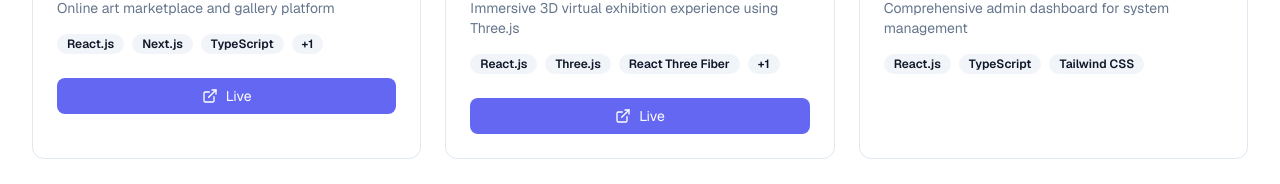
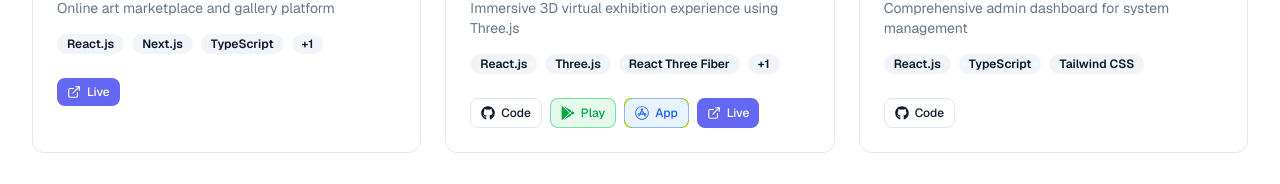
Before and after one commit to kamboj-ayush/portfolio, a Next.js app: page /projects in a window 1280 px wide. Shown: the part 921-1105 px from the top of the page. Built offline with nearby package versions, Linux system fonts and the light colour scheme.

Commit message:
Integrate Contact Form into Home Section and Enhance Project Action Buttons

```diff
--- a/app/projects/[slug]/page.tsx
+++ b/app/projects/[slug]/page.tsx
@@ -3,7 +3,7 @@ import Image from 'next/image';
 import Link from 'next/link';
 import { motion } from 'framer-motion';
 import { ArrowLeft, ExternalLink, Calendar, Users, CheckCircle } from 'lucide-react';
-import { FaGithub } from 'react-icons/fa';
+import { FaGithub, FaGooglePlay, FaAppStore } from 'react-icons/fa';
 import { Container } from '@/components/ui/container';
 import { Badge } from '@/components/ui/badge';
 import { getProjectBySlug, getProjects } from '@/lib/profile';
@@ -44,6 +44,11 @@ export default function ProjectPage({ params }: ProjectPageProps) {
   const architecture = 'architecture' in project ? project.architecture as string | undefined : undefined;
   const results = 'results' in project ? project.results as any[] | undefined : undefined;
   const githubUrl = 'githubUrl' in project ? project.githubUrl as string | undefined : undefined;
+  const githubLink = 'githubLink' in project ? project.githubLink as string | undefined : undefined;
+  const isLiveOnPlayStore = 'isLiveOnPlayStore' in project ? project.isLiveOnPlayStore as boolean | undefined : undefined;
+  const playStoreLink = 'playStoreLink' in project ? project.playStoreLink as string | undefined : undefined;
+  const isLiveOnAppStore = 'isLiveOnAppStore' in project ? project.isLiveOnAppStore as boolean | undefined : undefined;
+  const appStoreLink = 'appStoreLink' in project ? project.appStoreLink as string | undefined : undefined;
 
   return (
     <div className="py-16 sm:py-24">
@@ -101,16 +106,38 @@ export default function ProjectPage({ params }: ProjectPageProps) {
           </div>
 
           {/* Action Buttons */}
-          <div className="flex flex-wrap gap-4 mt-8">
-            {githubUrl && (
+          <div className="flex flex-wrap gap-3 mt-8">
+            {(githubLink || githubUrl) && (
               <a
-                href={githubUrl}
+                href={(githubLink || githubUrl) as string}
                 target="_blank"
                 rel="noopener noreferrer"
-                className="inline-flex items-center justify-center gap-2 rounded-lg font-medium transition-all duration-200 focus-visible:outline-none focus-visible:ring-2 focus-visible:ring-offset-2 border border-input bg-background hover:bg-accent hover:text-accent-foreground h-11 px-8"
+                className="inline-flex items-center justify-center gap-2 rounded-lg font-medium transition-all duration-200 focus-visible:outline-none focus-visible:ring-2 focus-visible:ring-offset-2 border-2 border-input bg-background hover:bg-accent hover:text-accent-foreground h-11 px-6"
               >
                 <FaGithub className="h-5 w-5" />
-                View Code
+                <span>Code</span>
+              </a>
+            )}
+            {isLiveOnPlayStore && playStoreLink && (
+              <a
+                href={playStoreLink}
+                target="_blank"
+                rel="noopener noreferrer"
+                className="inline-flex items-center justify-center gap-2 rounded-lg font-medium transition-all duration-200 focus-visible:outline-none focus-visible:ring-2 focus-visible:ring-offset-2 border border-green-500/50 bg-green-500/10 hover:bg-green-500/20 text-green-600 h-11 px-6"
+              >
+                <FaGooglePlay className="h-4 w-4" />
+                <span>Play Store</span>
+              </a>
+            )}
+            {isLiveOnAppStore && appStoreLink && (
+              <a
+                href={appStoreLink}
+                target="_blank"
+                rel="noopener noreferrer"
+                className="inline-flex items-center justify-center gap-2 rounded-lg font-medium transition-all duration-200 focus-visible:outline-none focus-visible:ring-2 focus-visible:ring-offset-2 border border-blue-500/50 bg-blue-500/10 hover:bg-blue-500/20 text-blue-600 h-11 px-6"
+              >
+                <FaAppStore className="h-4 w-4" />
+                <span>App Store</span>
               </a>
             )}
             {project.liveUrl && (
@@ -118,10 +145,10 @@ export default function ProjectPage({ params }: ProjectPageProps) {
                 href={project.liveUrl}
                 target="_blank"
                 rel="noopener noreferrer"
-                className="inline-flex items-center justify-center gap-2 rounded-lg font-medium transition-all duration-200 focus-visible:outline-none focus-visible:ring-2 focus-visible:ring-offset-2 bg-primary text-primary-foreground hover:bg-primary/90 h-11 px-8"
+                className="inline-flex items-center justify-center gap-2 rounded-lg font-medium transition-all duration-200 focus-visible:outline-none focus-visible:ring-2 focus-visible:ring-offset-2 bg-primary text-primary-foreground hover:bg-primary/90 h-11 px-6"
               >
                 <ExternalLink className="h-5 w-5" />
-                Live Demo
+                <span>Live Demo</span>
               </a>
             )}
           </div>
--- a/app/projects/page.tsx
+++ b/app/projects/page.tsx
@@ -8,6 +8,7 @@ import { Container, Badge, Button } from '@/components/ui';
 import { getProjects, getProjectCategories, getProjectTags } from '@/lib/profile';
 import { ANIMATION_VARIANTS } from '@/constants';
 import { Search, Star, Code2, ExternalLink } from 'lucide-react';
+import { FaGithub, FaGooglePlay, FaAppStore } from 'react-icons/fa';
 
 export default function ProjectsPage() {
   const allProjects = getProjects();
@@ -179,27 +180,56 @@ export default function ProjectsPage() {
                   </div>
 
                   {/* Links */}
-                  <div className="flex gap-2 pt-2">
-                    {('githubUrl' in project && project.githubUrl) ? (
+                  <div className="flex flex-wrap gap-2 pt-2">
+                    {/* GitHub Button */}
+                    {(project.githubLink || project.githubUrl) && (
                       <a
-                        href={project.githubUrl as string}
+                        href={(project.githubLink || project.githubUrl) as string}
                         target="_blank"
                         rel="noopener noreferrer"
-                        className="flex-1 flex items-center justify-center gap-2 px-4 py-2 rounded-lg border border-border hover:bg-accent transition-colors"
+                        className="flex items-center justify-center gap-1.5 px-2.5 py-1.5 rounded-lg border border-border hover:bg-accent transition-colors text-xs font-medium"
                       >
-                        <Code2 className="h-4 w-4" />
-                        <span className="text-sm">Code</span>
+                        <FaGithub className="h-3.5 w-3.5" />
+                        <span>Code</span>
                       </a>
-                    ) : null}
+                    )}
+
+                    {/* Play Store Button */}
+                    {project.isLiveOnPlayStore && project.playStoreLink && (
+                      <a
+                        href={project.playStoreLink}
+                        target="_blank"
+                        rel="noopener noreferrer"
+                        className="flex items-center justify-center gap-1.5 px-2.5 py-1.5 rounded-lg border border-green-500/50 bg-green-500/10 hover:bg-green-500/20 transition-colors text-xs font-medium text-green-600"
+                      >
+                        <FaGooglePlay className="h-3.5 w-3.5" />
+                        <span>Play</span>
+                      </a>
+                    )}
+
+                    {/* App Store Button */}
+                    {project.isLiveOnAppStore && project.appStoreLink && (
+                      <a
+                        href={project.appStoreLink}
+                        target="_blank"
+                        rel="noopener noreferrer"
+                        className="flex items-center justify-center gap-1.5 px-2.5 py-1.5 rounded-lg border border-blue-500/50 bg-blue-500/10 hover:bg-blue-500/20 transition-colors text-xs font-medium text-blue-600"
+                      >
+                        <FaAppStore className="h-3.5 w-3.5" />
+                        <span>App</span>
+                      </a>
+                    )}
+
+                    {/* Live Demo Button */}
                     {project.liveUrl && (
                       <a
                         href={project.liveUrl}
                         target="_blank"
                         rel="noopener noreferrer"
-                        className="flex-1 flex items-center justify-center gap-2 px-4 py-2 rounded-lg bg-primary text-primary-foreground hover:bg-primary/90 transition-colors"
+                        className="flex items-center justify-center gap-1.5 px-2.5 py-1.5 rounded-lg bg-primary text-primary-foreground hover:bg-primary/90 transition-colors text-xs font-medium"
                       >
-                        <ExternalLink className="h-4 w-4" />
-                        <span className="text-sm">Live</span>
+                        <ExternalLink className="h-3.5 w-3.5" />
+                        <span>Live</span>
                       </a>
                     )}
                   </div>
--- a/components/sections/projects-section.tsx
+++ b/components/sections/projects-section.tsx
@@ -6,7 +6,8 @@ import Link from 'next/link';
 import { Container, Section, SectionHeader, SectionTitle, SectionDescription, Button, Badge } from '@/components/ui';
 import { getProjects, isSectionEnabled } from '@/lib/profile';
 import { ANIMATION_VARIANTS } from '@/constants';
-import { Star, Code2, ExternalLink, ArrowUpRight, Eye } from 'lucide-react';
+import { Star, Code2, ExternalLink, ArrowUpRight, Eye, Smartphone } from 'lucide-react';
+import { FaGithub, FaGooglePlay, FaAppStore } from 'react-icons/fa';
 
 export function ProjectsSection() {
   const featuredProjects = getProjects({ featured: true }).slice(0, 6);
@@ -111,27 +112,56 @@ export function ProjectsSection() {
                     </div>
 
                     {/* Action Buttons */}
-                    <div className="flex gap-2 pt-2">
-                      {('githubUrl' in project && project.githubUrl) ? (
+                    <div className="flex flex-wrap gap-2 pt-2">
+                      {/* GitHub Button */}
+                      {(project.githubLink || project.githubUrl) && (
                         <a
-                          href={project.githubUrl as string}
+                          href={(project.githubLink || project.githubUrl) as string}
                           target="_blank"
                           rel="noopener noreferrer"
-                          className="flex-1 flex items-center justify-center gap-2 px-4 py-2.5 rounded-xl border-2 border-border hover:border-primary hover:bg-primary/5 transition-all duration-300 group/btn"
+                          className="flex items-center justify-center gap-1.5 px-3 py-2 rounded-lg border-2 border-border hover:border-primary hover:bg-primary/5 transition-all duration-300 group/btn text-sm font-medium"
                         >
-                          <Code2 className="h-4 w-4 group-hover/btn:rotate-12 transition-transform" />
-                          <span className="text-sm font-semibold">Code</span>
+                          <FaGithub className="h-3.5 w-3.5 group-hover/btn:rotate-12 transition-transform" />
+                          <span>Code</span>
                         </a>
-                      ) : null}
+                      )}
+
+                      {/* Play Store Button */}
+                      {project.isLiveOnPlayStore && project.playStoreLink && (
+                        <a
+                          href={project.playStoreLink}
+                          target="_blank"
+                          rel="noopener noreferrer"
+                          className="flex items-center justify-center gap-1.5 px-3 py-2 rounded-lg border border-green-500/50 bg-green-500/10 hover:bg-green-500/20 hover:border-green-500 transition-all duration-300 group/btn text-sm font-medium text-green-600"
+                        >
+                          <FaGooglePlay className="h-3.5 w-3.5 group-hover/btn:scale-110 transition-transform" />
+                          <span>Play</span>
+                        </a>
+                      )}
+
+                      {/* App Store Button */}
+                      {project.isLiveOnAppStore && project.appStoreLink && (
+                        <a
+                          href={project.appStoreLink}
+                          target="_blank"
+                          rel="noopener noreferrer"
+                          className="flex items-center justify-center gap-1.5 px-3 py-2 rounded-lg border border-blue-500/50 bg-blue-500/10 hover:bg-blue-500/20 hover:border-blue-500 transition-all duration-300 group/btn text-sm font-medium text-blue-600"
+                        >
+                          <FaAppStore className="h-3.5 w-3.5 group-hover/btn:scale-110 transition-transform" />
+                          <span>App</span>
+                        </a>
+                      )}
+
+                      {/* Live Demo Button */}
                       {project.liveUrl && (
                         <a
                           href={project.liveUrl}
                           target="_blank"
                           rel="noopener noreferrer"
-                          className="flex-1 flex items-center justify-center gap-2 px-4 py-2.5 rounded-xl bg-gradient-to-r from-primary to-purple-600 text-white font-semibold hover:shadow-lg hover:shadow-primary/25 hover:scale-105 transition-all duration-300 group/btn"
+                          className="flex items-center justify-center gap-1.5 px-3 py-2 rounded-lg bg-gradient-to-r from-primary to-purple-600 text-white font-medium hover:shadow-lg hover:shadow-primary/25 hover:scale-105 transition-all duration-300 group/btn text-sm"
                         >
-                          <ExternalLink className="h-4 w-4 group-hover/btn:translate-x-0.5 group-hover/btn:-translate-y-0.5 transition-transform" />
-                          <span className="text-sm">Live Demo</span>
+                          <ExternalLink className="h-3.5 w-3.5 group-hover/btn:translate-x-0.5 group-hover/btn:-translate-y-0.5 transition-transform" />
+                          <span>Live</span>
                         </a>
                       )}
                     </div>
--- a/data/profile.json
+++ b/data/profile.json
@@ -302,6 +302,11 @@
       "thumbnailImage": "/assets/projects/artoreal-thumb.jpg",
       "images": ["/assets/projects/artoreal-1.jpg"],
       "liveUrl": "https://www.artoreal.com",
+      "githubLink": "",
+      "isLiveOnPlayStore": false,
+      "playStoreLink": "",
+      "isLiveOnAppStore": false,
+      "appStoreLink": "",
       "startDate": "2023-08",
       "status": "completed"
     },
@@ -318,6 +323,11 @@
       "thumbnailImage": "/assets/projects/vr-exhibition-thumb.jpg",
       "images": ["/assets/projects/vr-exhibition-1.jpg"],
       "liveUrl": "https://vr.artoreal.com",
+      "githubLink": "https://github.com/username/vr-exhibition",
+      "isLiveOnPlayStore": true,
+      "playStoreLink": "https://play.google.com/store/apps/details?id=com.example.vrexhibition",
+      "isLiveOnAppStore": true,
+      "appStoreLink": "https://apps.apple.com/app/vr-exhibition/id123456789",
       "startDate": "2024-01",
       "status": "completed"
     },
@@ -333,6 +343,11 @@
       "featured": false,
       "thumbnailImage": "/assets/projects/admin-panel-thumb.jpg",
       "images": ["/assets/projects/admin-panel-1.jpg"],
+      "githubLink": "https://github.com/username/admin-panel",
+      "isLiveOnPlayStore": false,
+      "playStoreLink": "",
+      "isLiveOnAppStore": false,
+      "appStoreLink": "",
       "startDate": "2024-06",
       "status": "completed"
     }
--- a/types/profile.ts
+++ b/types/profile.ts
@@ -74,8 +74,13 @@ export interface Project {
   thumbnailImage: string;
   images: string[];
   githubUrl?: string;
+  githubLink?: string; // Alias for githubUrl
   liveUrl?: string;
   demoVideoUrl?: string;
+  isLiveOnPlayStore?: boolean;
+  playStoreLink?: string;
+  isLiveOnAppStore?: boolean;
+  appStoreLink?: string;
   startDate: string;
   endDate?: string;
   status: 'completed' | 'in-progress' | 'archived';
```
Also changed, not shown: app/page.tsx (+5 -2 lines), 1 other file (tests, documents, lock files or other folders).
